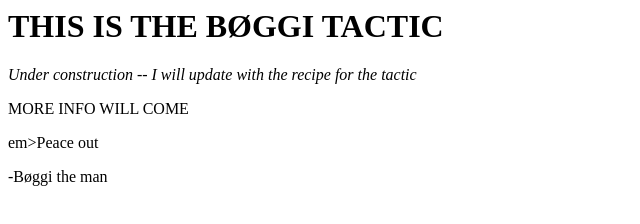
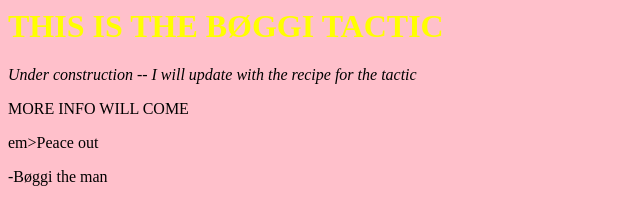
Before and after one commit to joakimnl/b0ggi, a plain HTML site: page index.html in a window 1280 px wide. Shown: the whole page, without its empty margins (0-640 px from the left). Drawn offline with Linux system fonts and the light colour scheme.

Commit message:
Update index.html

```diff
--- a/index.html
+++ b/index.html
@@ -1,3 +1,8 @@
+<title>The b0ggi Tactic Home page! </title>
+<style type="text/css">
+  body { background: pink; }
+  h1 { color: yellow; }
+</style>
 <h1>THIS IS THE BØGGI TACTIC</h1>
 
 <p><em>Under construction -- I will update with the recipe for the tactic</em></p>
```
